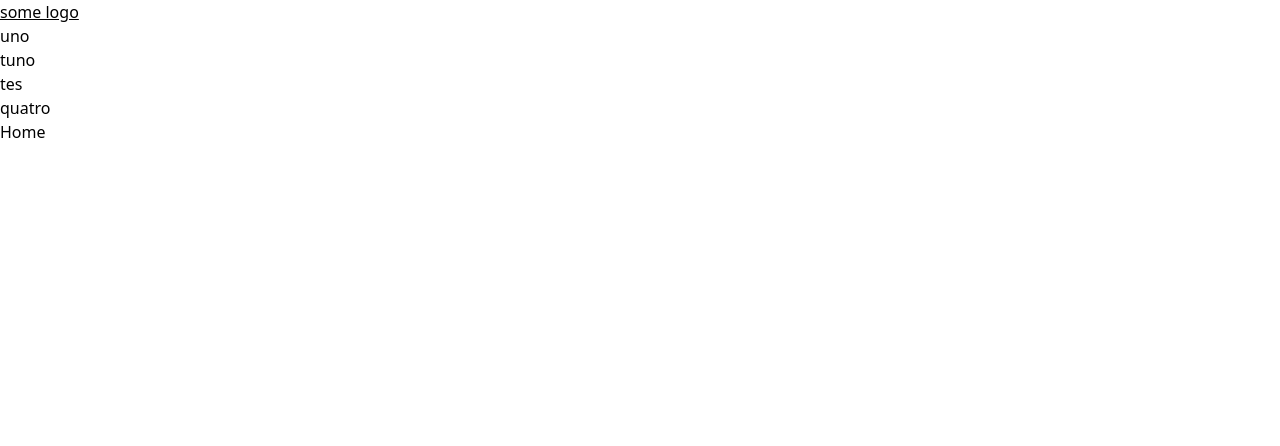
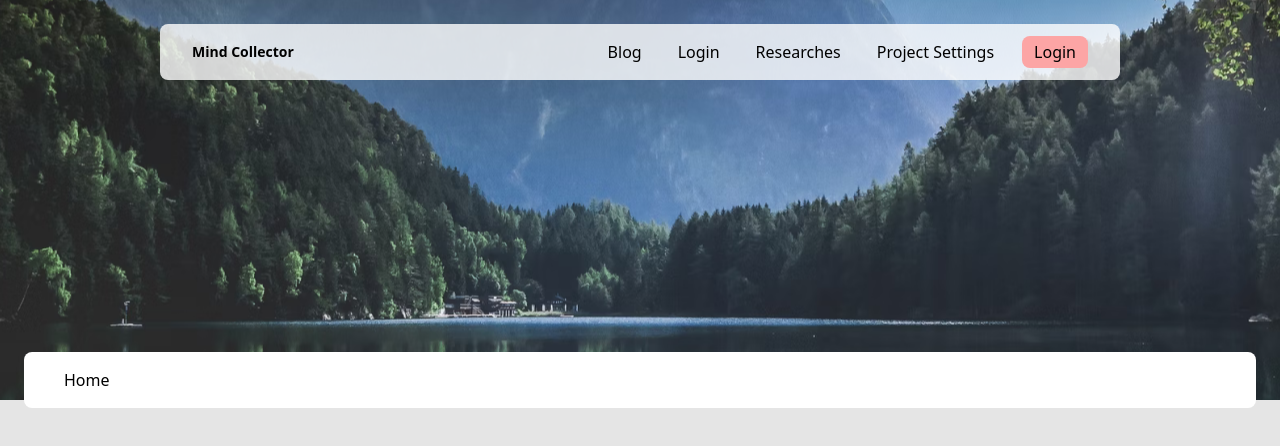
Before and after one commit to MindCollectorCompany/front, a Nuxt app: page / in a window 1280 px wide. Shown: the top 446 px of the page. Built offline with nearby package versions, Linux system fonts and the light colour scheme.

Commit message:
add basic components and layouts

```diff
--- a/app.vue
+++ b/app.vue
@@ -1,7 +1,9 @@
 <template>
-  <div>
+  <div class="h-screen bg-[#E5E5E5]">
     <NuxtLoadingIndicator />
     <Header />
-    <NuxtPage />
+    <PageWrapper>
+      <NuxtPage />
+    </PageWrapper>
   </div>
 </template>
--- a/components/Header.vue
+++ b/components/Header.vue
@@ -1,6 +1,7 @@
 <template>
-  <div class="header">
-    <Logo />
-    <NavList />
+  <div
+    class="flex min-h-[400px] justify-center bg-[url('/images/image_19.png')] bg-center pt-6"
+  >
+    <HeaderBar />
   </div>
 </template>
--- /dev/null
+++ b/components/HeaderBar.vue
@@ -0,0 +1,11 @@
+<template>
+  <div
+    class="flex h-[fit-content] w-3/4 items-center justify-between rounded-lg bg-white/80 pb-3 pl-8 pr-8 pt-3"
+  >
+    <Logo />
+    <div class="flex">
+      <NavList />
+      <Button class="ml-7" text="login" />
+    </div>
+  </div>
+</template>
--- a/components/Logo.vue
+++ b/components/Logo.vue
@@ -1,3 +1,3 @@
 <template>
-  <div class="underline">some logo</div>
+  <div class="font-sans text-sm font-bold">Mind Collector</div>
 </template>
--- a/components/NavList.vue
+++ /dev/null
@@ -1,10 +0,0 @@
-<template lang="">
-  <div>
-    <ul>
-      <li>uno</li>
-      <li>tuno</li>
-      <li>tes</li>
-      <li>quatro</li>
-    </ul>
-  </div>
-</template>
--- /dev/null
+++ b/components/PageWrapper.vue
@@ -0,0 +1,9 @@
+<template>
+  <!-- wrapper -->
+  <div class="pl-6 pr-6">
+    <!-- container -->
+    <div class="-mt-12 rounded-lg bg-white px-10 py-4">
+      <slot />
+    </div>
+  </div>
+</template>
--- /dev/null
+++ b/components/common/Button.vue
@@ -0,0 +1,13 @@
+<template>
+  <div
+    class="rounded-lg border-0 border-solid border-black bg-red-300 p-1 pl-3 pr-3 capitalize hover:cursor-pointer"
+  >
+    {{ text }}
+  </div>
+</template>
+
+<script>
+export default {
+  props: ["text"],
+};
+</script>
--- /dev/null
+++ b/components/nav/NavItem.vue
@@ -0,0 +1,10 @@
+<template>
+  <span class="capitalize hover:cursor-pointer">
+    {{ text }}
+  </span>
+</template>
+<script>
+export default {
+  props: ["text"],
+};
+</script>
--- /dev/null
+++ b/components/nav/NavList.vue
@@ -0,0 +1,8 @@
+<template>
+  <div class="flex items-center gap-9">
+    <NavItem text="blog" />
+    <NavItem text="login" />
+    <NavItem text="Researches" />
+    <NavItem text="Project Settings" />
+  </div>
+</template>
--- a/nuxt.config.ts
+++ b/nuxt.config.ts
@@ -7,4 +7,10 @@ export default defineNuxtConfig({
       autoprefixer: {},
     },
   },
+  components: [
+    {
+      path: "~/components",
+      pathPrefix: false,
+    },
+  ],
 });
```
Also changed, not shown: public/images/image_19.png (added).
